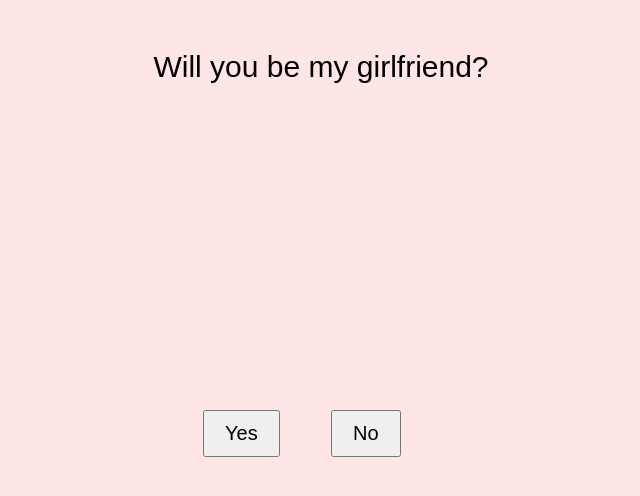
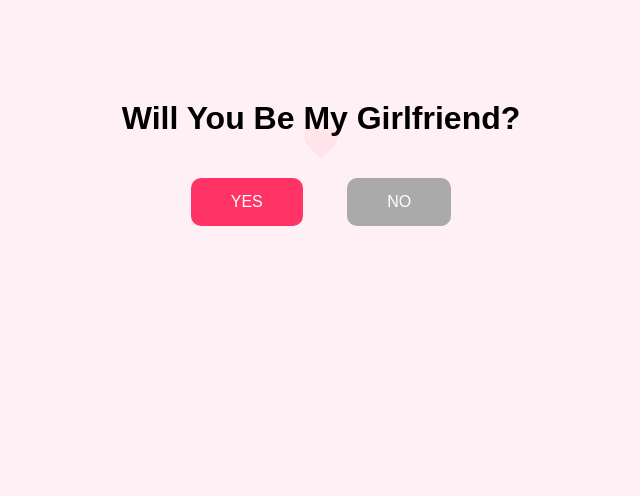
Before and after one commit to Prince-luck/Test1, a Flask app: page / in a window 1280 px wide. Shown: the top 496 px of the page, without its empty margins (319-959 px from the left). Run offline with Flask 3, Linux system fonts and the light colour scheme.

Commit message:
Add files via upload

```diff
--- a/templates/index.html
+++ b/templates/index.html
@@ -1,69 +1,83 @@
 <!DOCTYPE html>
 <html lang="en">
 <head>
-  <meta charset="UTF-8">
+<meta charset="UTF-8" />
+<meta name="viewport" content="width=device-width, initial-scale=1" />
 <title>Will You Be My Girlfriend?</title>
 <style>
   body {
+    font-family: Arial, sans-serif;
     text-align: center;
-      font-family: Arial, sans-serif;
-      margin-top: 50px;
-      background-color: #ffe6e6;
+    margin-top: 100px;
+    background: #fff0f6;
+    position: relative;
   }
-    #question {
-      font-size: 30px;
-      margin-bottom: 40px;
-    }
-    .btn {
-      font-size: 20px;
-      padding: 10px 20px;
-      margin: 10px;
-      position: absolute;
-      transition: all 0.2s ease;
+  button {
+    font-size: 16px;
+    padding: 15px 40px;
+    margin: 20px;
+    cursor: pointer;
+    border-radius: 10px;
+    border: none;
+    transition: background-color 0.3s;
   }
   #yesBtn {
-      left: 40%;
-      top: 50%;
+    background-color: #ff3366;
+    color: white;
+  }
+  #yesBtn:hover {
+    background-color: #ff6699;
   }
   #noBtn {
+    background-color: #aaa;
+    color: white;
+    position: relative;
+  }
+  body::after {
+    content: "❤️";
+    font-size: 30px;
+    position: fixed;
+    animation: float 4s infinite;
+    opacity: 0.5;
     left: 50%;
     top: 50%;
+    pointer-events: none;
+  }
+  @keyframes float {
+    0% { transform: translate(-50%, 0); opacity: 0.7; }
+    100% { transform: translate(-50%, -300px); opacity: 0; }
   }
 </style>
 </head>
 <body>
 
-  <div id="question">Will you be my girlfriend?</div>
-  <button id="yesBtn" class="btn">Yes</button>
-  <button id="noBtn" class="btn">No</button>
+<h1>Will You Be My Girlfriend?</h1>
+
+<button id="yesBtn" onclick="makeYesBigger()">YES</button>
+<button id="noBtn" onmouseover="moveNo()">NO</button>
+
+<audio autoplay loop>
+  <source src="{{ url_for('static', filename='music.mp3') }}" type="audio/mpeg" />
+  Your browser does not support the audio element.
+</audio>
 
 <script>
-    const noBtn = document.getElementById('noBtn');
-    const yesBtn = document.getElementById('yesBtn');
-    const question = document.getElementById('question');
+  let size = 16;
+  function makeYesBigger() {
+    size += 10;
+    const yesBtn = document.getElementById("yesBtn");
+    yesBtn.style.fontSize = size + "px";
+    yesBtn.innerText = size > 100 ? "PLEASE SAY YES!" : "YES";
+  }
 
-    let yesFontSize = 20;
-
-    yesBtn.onclick = () => {
-      question.innerText = "Yay! I love you!";
-      yesBtn.style.display = "none";
-      noBtn.style.display = "none";
-    };
-
-    noBtn.onclick = () => {
-      const maxX = window.innerWidth - noBtn.offsetWidth;
-      const maxY = window.innerHeight - noBtn.offsetHeight;
-
-      const randX = Math.floor(Math.random() * maxX);
-      const randY = Math.floor(Math.random() * maxY);
-
-      noBtn.style.left = randX + "px";
-      noBtn.style.top = randY + "px";
-
-      yesFontSize += 5;
-      yesBtn.style.fontSize = yesFontSize + "px";
-      yesBtn.style.padding = (10 + yesFontSize / 4) + "px " + (20 + yesFontSize / 2) + "px";
-    };
+  function moveNo() {
+    const btn = document.getElementById("noBtn");
+    const x = Math.random() * (window.innerWidth - btn.offsetWidth);
+    const y = Math.random() * (window.innerHeight - btn.offsetHeight);
+    btn.style.position = "absolute";
+    btn.style.left = x + "px";
+    btn.style.top = y + "px";
+  }
 </script>
 
 </body>
```
Lines whose indentation alone changed are shown as unchanged.
